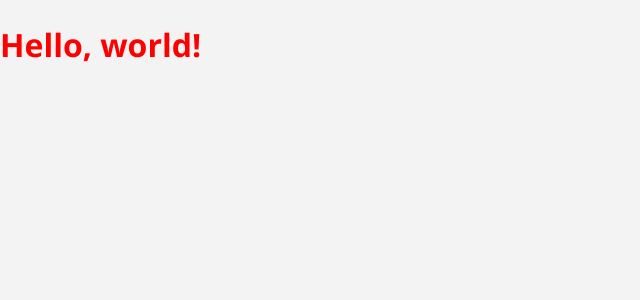
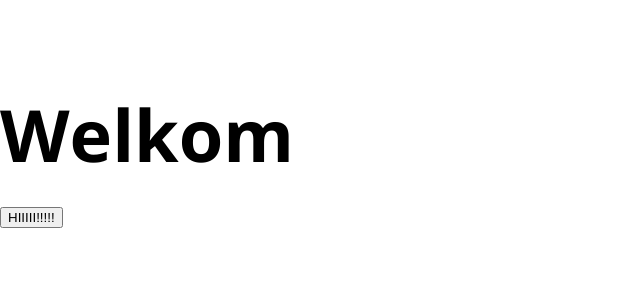
Before and after one commit to Ezrabeer/portfolio_frontend, a Next.js app: page / in a window 1280 px wide. Shown: the top 300 px of the page, without its empty margins (0-640 px from the left). Built offline with nearby package versions, Linux system fonts and the light colour scheme.

Commit message:
Added dark mode.

```diff
--- a/src/components/base/box.tsx
+++ b/src/components/base/box.tsx
@@ -1,4 +1,5 @@
 import styled from 'styled-components';
+import css from '@styled-system/css';
 import {
   BorderProps,
   borders,
@@ -35,11 +36,11 @@ export type BoxProps = SpaceProps &
 
 export const Box = styled.div.withConfig({
   shouldForwardProp: styledShouldForwardProp,
-})(
-  {
+})<BoxProps>(
+  css({
     boxSizing: 'border-box',
     minWidth: 0,
-  },
+  }),
   space,
   spacing,
   layout,
--- a/src/components/title.tsx
+++ /dev/null
@@ -1,8 +0,0 @@
-import css from '@styled-system/css';
-import styled from 'styled-components';
-
-export const Title = styled.h1(
-  css({
-    color: 'red',
-  })
-);
--- /dev/null
+++ b/src/components/typography/heading.tsx
@@ -0,0 +1,52 @@
+import React from 'react';
+import css from '@styled-system/css';
+import {
+  color,
+  ColorProps,
+  margin,
+  MarginProps,
+  padding,
+  PaddingProps,
+  typography,
+  TypographyProps,
+} from 'styled-system';
+import styled from 'styled-components';
+import { styledShouldForwardProp } from '@/utils/styled-should-forward-prop';
+import theme from '@/style/theme';
+
+type StyledHeadingProps = MarginProps &
+  PaddingProps &
+  TypographyProps &
+  ColorProps;
+
+export type HeadingLevel = 1 | 2 | 3 | 4 | 5 | 6;
+
+export interface HeadingProps extends StyledHeadingProps {
+  children: React.ReactNode;
+  as?: keyof JSX.IntrinsicElements | React.ComponentType<any>;
+  level: HeadingLevel;
+}
+
+const levelStyles: Record<HeadingLevel, ReturnType<typeof css>> = {
+  1: css({ fontSize: '2rem', mb: 4 }),
+  2: css({ fontSize: '1.5rem', mb: 4 }),
+  3: css({ fontSize: '1.17rem', mb: 3 }),
+  4: css({ fontSize: 0, mb: 3 }),
+  5: css({ fontSize: '0.83rem', mb: 3 }),
+  6: css({ fontSize: '0.75rem', mb: 3 }),
+};
+
+export const Heading = styled.h1
+  .withConfig({
+    shouldForwardProp: styledShouldForwardProp,
+  })
+  .attrs<HeadingProps>((x) => ({
+    as: x.as || `h${x.level}`,
+  }))<HeadingProps>(
+  (x) => levelStyles[x.level],
+  css({ fontFamily: theme.fonts.body, lineHeight: 2, mt: 0 }),
+  margin,
+  padding,
+  typography,
+  color
+);
--- /dev/null
+++ b/src/components/typography/index.ts
@@ -0,0 +1 @@
+export * from './heading';
--- /dev/null
+++ b/src/hooks/use-dark-mode.tsx
@@ -0,0 +1,45 @@
+import { useEffect, useState } from 'react';
+import {
+  isLocalStorageDefined,
+  LocalStorageTypes,
+} from '@/utils/localStorageHelpers';
+
+type ThemeState = 'light' | 'dark';
+
+type DarkModeReturnTypes = [ThemeState, () => void];
+
+export function useDarkMode(): DarkModeReturnTypes {
+  const [theme, setTheme] = useState<ThemeState>(
+    isLocalStorageDefined() &&
+      localStorage.getItem(LocalStorageTypes.theme) === 'light'
+      ? 'light'
+      : 'dark'
+  );
+
+  useEffect(() => {
+    if (!localStorage.getItem(LocalStorageTypes.theme)) {
+      const matched = window.matchMedia('(prefers-color-scheme: dark)').matches;
+
+      if (matched) {
+        setThemeMode('dark');
+      } else {
+        setThemeMode('light');
+      }
+    }
+  }, []);
+
+  const setThemeMode = (themeMode: ThemeState) => {
+    localStorage.setItem(LocalStorageTypes.theme, themeMode);
+    setTheme(themeMode);
+  };
+
+  const toggleTheme = () => {
+    if (theme === 'light') {
+      setThemeMode('dark');
+    } else {
+      setThemeMode('light');
+    }
+  };
+
+  return [theme, toggleTheme];
+}
--- a/src/pages/_app.tsx
+++ b/src/pages/_app.tsx
@@ -1,13 +1,22 @@
 import { AppProps } from 'next/app';
 import { ThemeProvider } from 'styled-components';
-import theme from '@/style/theme';
 import { GlobalStyle } from '@/style/global-style';
+import { useDarkMode } from '@/hooks/use-dark-mode';
+import { darkTheme, lightTheme } from '@/style/theme';
+import { useEffect, useState } from 'react';
 
 export default function MyApp({ Component, pageProps }: AppProps) {
+  const [themeMode, toggleTheme] = useDarkMode();
+  const [isMounted, setIsMounted] = useState(false);
+
+  useEffect(() => {
+    setIsMounted(true);
+  }, []);
+
   return (
-    <ThemeProvider theme={theme}>
+    <ThemeProvider theme={themeMode === 'light' ? lightTheme : darkTheme}>
       <GlobalStyle />
-      <Component {...pageProps} />
+      {isMounted && <Component {...pageProps} toggleTheme={toggleTheme} />}
     </ThemeProvider>
   );
 }
--- a/src/pages/index.tsx
+++ b/src/pages/index.tsx
@@ -1,5 +1,19 @@
-import { Title } from '@/components/title';
+import { Heading } from '@/components/typography';
+import { Box } from '@/components/base';
+import { asResponsiveArray } from '@/style/utils';
 
-export default function Home() {
-  return <Title>Hello, world!</Title>;
+export default function Home({ toggleTheme }) {
+  return (
+    <Box
+      mt={asResponsiveArray({
+        _: '2rem',
+        md: '5rem',
+      })}
+    >
+      <Heading level={5} fontSize={72}>
+        Welkom
+      </Heading>
+      <button onClick={toggleTheme}>HIIIII!!!!!</button>
+    </Box>
+  );
 }
--- a/src/style/global-style.tsx
+++ b/src/style/global-style.tsx
@@ -21,13 +21,14 @@ export const GlobalStyle = createGlobalStyle`
 
   body {
     font-family: 'Open Sans', sans-serif;
-    color: ${({ theme }) => theme.colors.body};
+    color: ${({ theme }) => theme.colors.text};
     font-style: normal;
     font-weight: normal;
     font-size: ${({ theme }) => theme.fontSizes[0]};
     line-height: ${({ theme }) => theme.lineHeights[2]};
     margin: 0;
-    background: #f3f3f3;
+    background: ${({ theme }) => theme.colors.body};
+    transition: all 0.5s;
     overflow-anchor: none;
   }
 
--- a/src/style/theme.ts
+++ b/src/style/theme.ts
@@ -52,9 +52,15 @@ const mediaQueries = {
   xl: `screen and (min-width: ${breakpoints[4]})`,
 } as const;
 
-export const colors = {
-  body: '#000000',
+export const darkColors = {
+  body: '#353535',
+  text: '#fff',
 } as const;
+
+export const lightColors = {
+  body: '#fff',
+  text: '#000',
+};
 
 const sizes = {
   maxWidth: 1400,
@@ -70,11 +76,21 @@ const theme = {
   breakpoints,
   mediaQueries,
   space,
-  colors,
   sizes,
 } as const;
 
-type Theme = typeof theme;
+export const lightTheme = {
+  ...theme,
+  colors: lightColors,
+} as const;
+
+export const darkTheme = {
+  ...theme,
+  colors: darkColors,
+} as const;
+
+type Theme1 = typeof lightTheme;
+type Theme2 = typeof darkTheme;
 
 export default theme;
 
@@ -83,5 +99,5 @@ export default theme;
  */
 declare module 'styled-components' {
   // eslint-disable-next-line @typescript-eslint/no-empty-interface
-  export interface DefaultTheme extends Theme {}
+  export interface DefaultTheme extends Theme1, Theme2 {}
 }
--- /dev/null
+++ b/src/utils/localStorageHelpers.ts
@@ -0,0 +1,7 @@
+export const isLocalStorageDefined = () => {
+  return typeof localStorage !== 'undefined';
+};
+
+export enum LocalStorageTypes {
+  theme = 'theme',
+}
```
